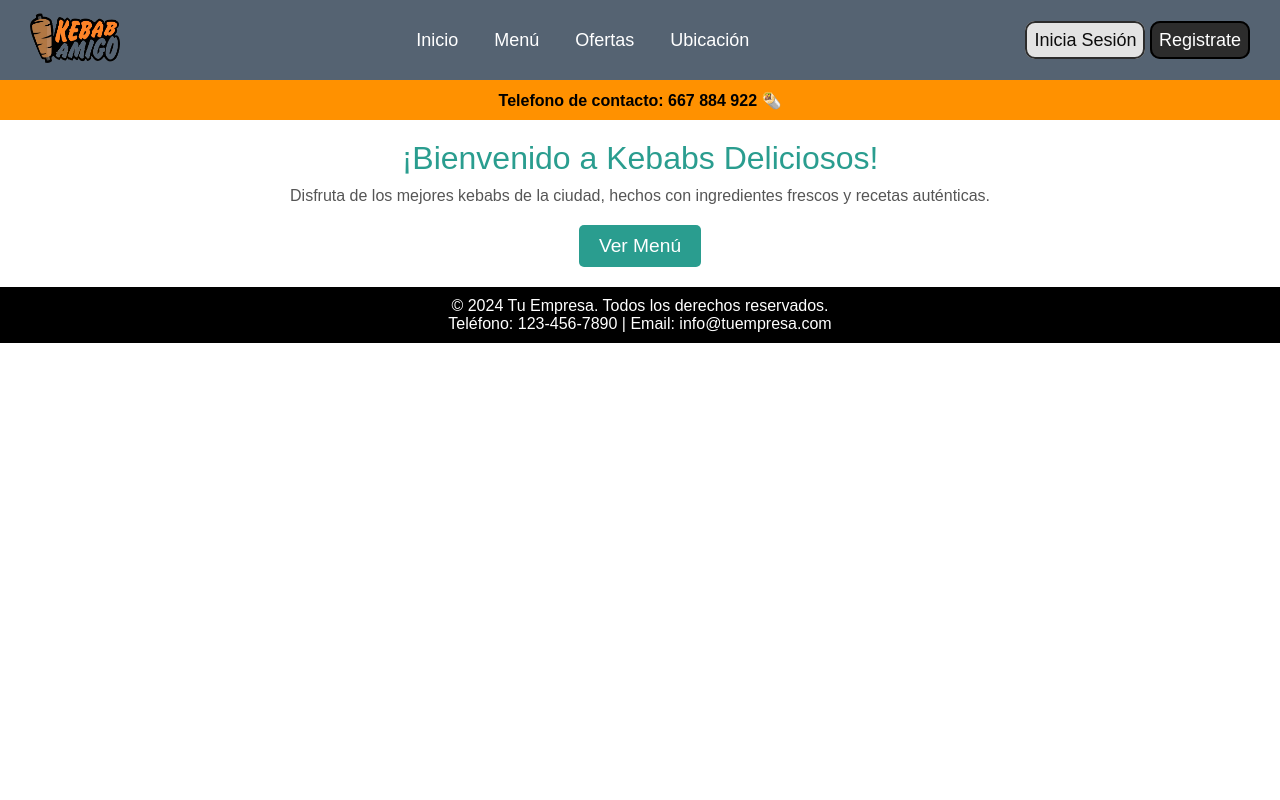
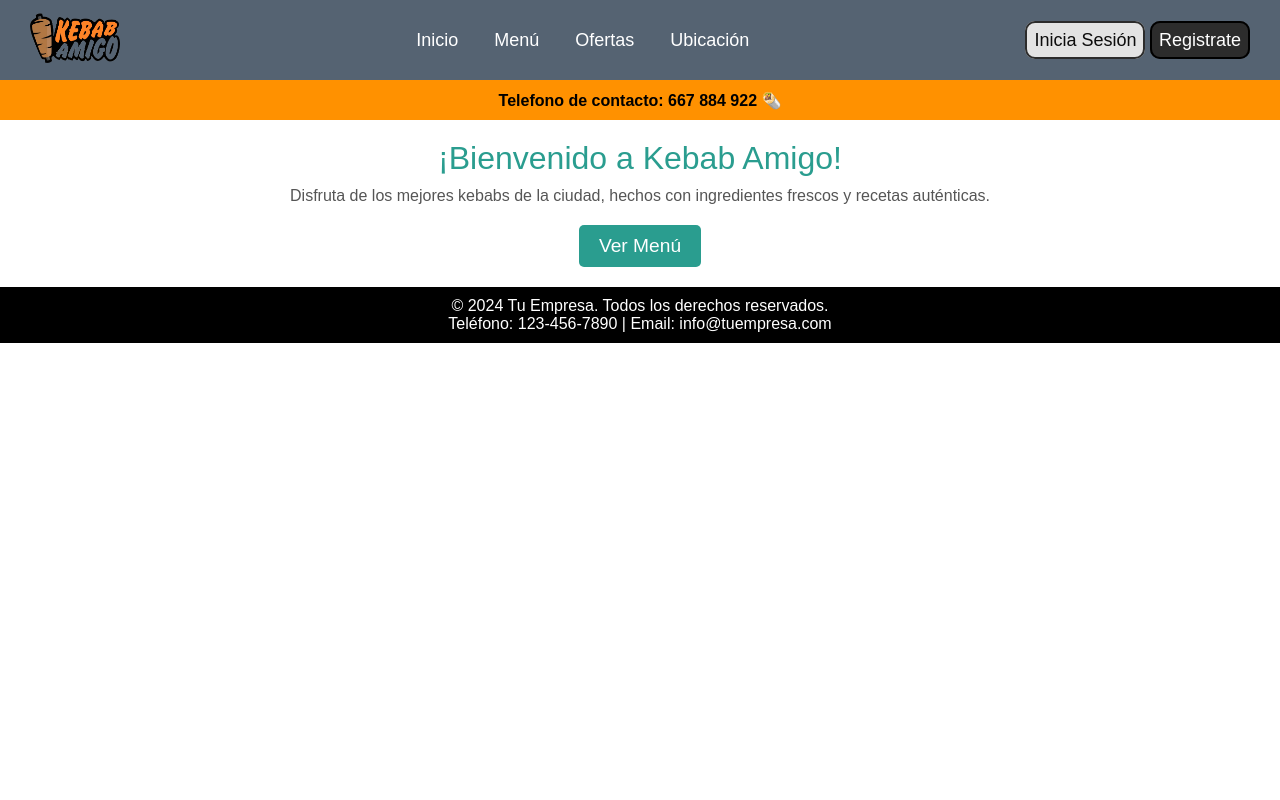
Before and after one commit to Vortex080/web-kebab, a PHP site: page /?menu=inicio in a window 1280 px wide. Run offline with PHP 8.4, Linux system fonts and the light colour scheme.

Commit message:
Documentación actualizada uso de freatures

```diff
--- a/assets/css/style.css
+++ b/assets/css/style.css
@@ -6,6 +6,10 @@
 
 body {
     font-family: 'Arial', sans-serif;
+    min-height: 100vh;
+    display: flex;
+    flex-direction: column;
+
 }
 
 .navbar {
@@ -126,20 +130,26 @@ body {
     border-radius: 8px;
     box-shadow: 0 2px 10px rgba(0, 0, 0, 0.1);
 }
+
 .menu-item {
     border-bottom: 1px solid #ddd;
     padding: 15px 0;
 }
+
 .menu-item:last-child {
-    border-bottom: none; /* Elimina la línea del último elemento */
+    border-bottom: none;
+    /* Elimina la línea del último elemento */
 }
+
 .item-name {
     font-size: 1.5em;
     color: #e63946;
 }
+
 .item-description {
     color: #555;
 }
+
 .item-price {
     font-weight: bold;
     color: #2a9d8f;
@@ -154,15 +164,18 @@ body {
     text-align: center;
     padding: 20px;
 }
+
 .welcome {
     font-size: 2em;
     margin-bottom: 10px;
     color: #2a9d8f;
 }
+
 .description {
     margin-bottom: 20px;
     color: #555;
 }
+
 .menu-button {
     padding: 10px 20px;
     background-color: #2a9d8f;
@@ -173,16 +186,20 @@ body {
     font-size: 1.2em;
     transition: background-color 0.3s;
 }
+
 .menu-button:hover {
     background-color: #218c73;
 }
 
 button a {
-    text-decoration: none; /* Quita el subrayado */
-    color: inherit; /* Hereda el color del elemento padre */
+    text-decoration: none;
+    /* Quita el subrayado */
+    color: inherit;
+    /* Hereda el color del elemento padre */
 }
 
 footer {
+    margin-top: auto;
     text-align: center;
     padding: 10px;
     background-color: #000000;
--- a/views/mantenimiento/inicio.php
+++ b/views/mantenimiento/inicio.php
@@ -1,5 +1,5 @@
 <div class="content">
-    <div class="welcome">¡Bienvenido a Kebabs Deliciosos!</div>
+    <div class="welcome">¡Bienvenido a Kebab Amigo!</div>
     <div class="description">Disfruta de los mejores kebabs de la ciudad, hechos con ingredientes frescos y recetas auténticas.</div>
     <button class="menu-button"><a href='?menu=menu'>Ver Menú</a></button>
 </div>
--- a/views/partials/layout.php
+++ b/views/partials/layout.php
@@ -15,6 +15,7 @@
     $dr = $_SERVER['DOCUMENT_ROOT'];
     require_once $dr . '/views/partials/header.php';
     ?>
+
     <section>
         <div id="cuerpo">
             <?php
@@ -28,8 +29,6 @@
     $dr = $_SERVER['DOCUMENT_ROOT'];
     require_once $dr . '/views/partials/footer.php';
     ?>
-
-
 </body>
 
 </html>
```
Also changed, not shown: readme.md, views/mantenimiento/menu.php (line endings or trailing spaces).
